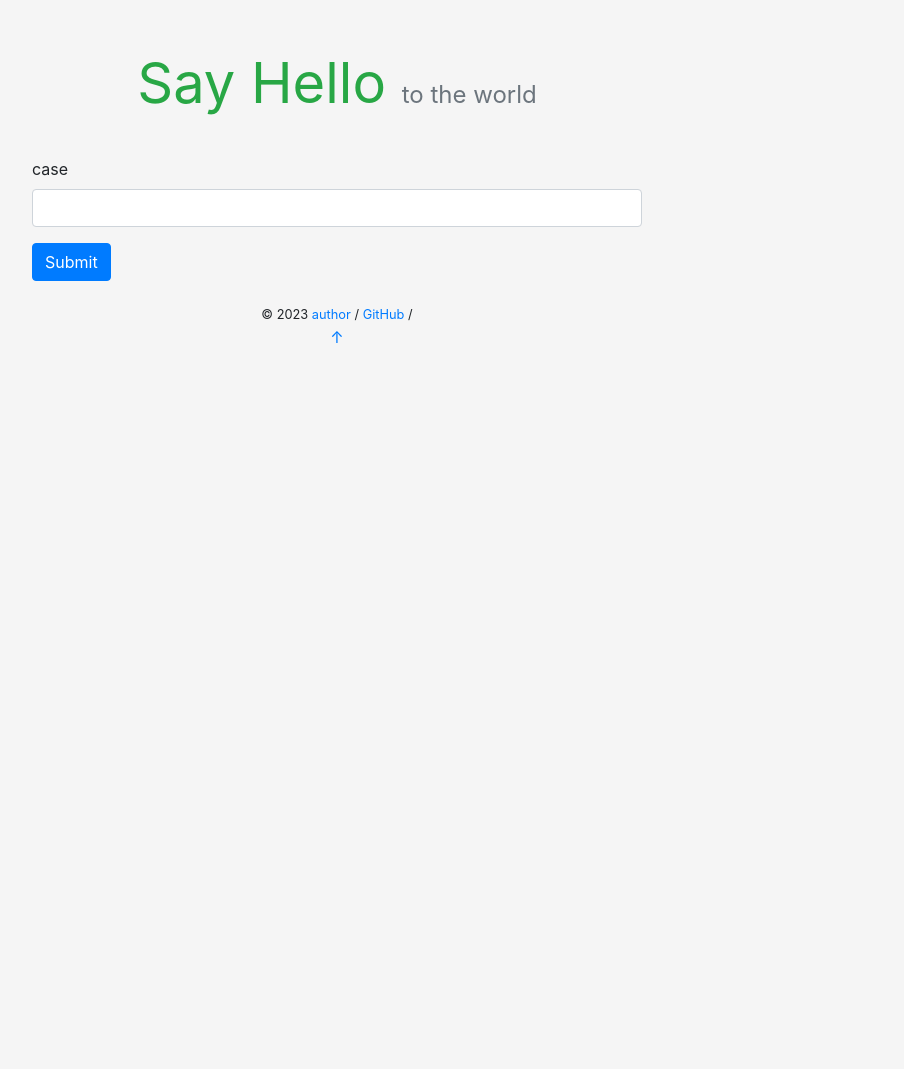
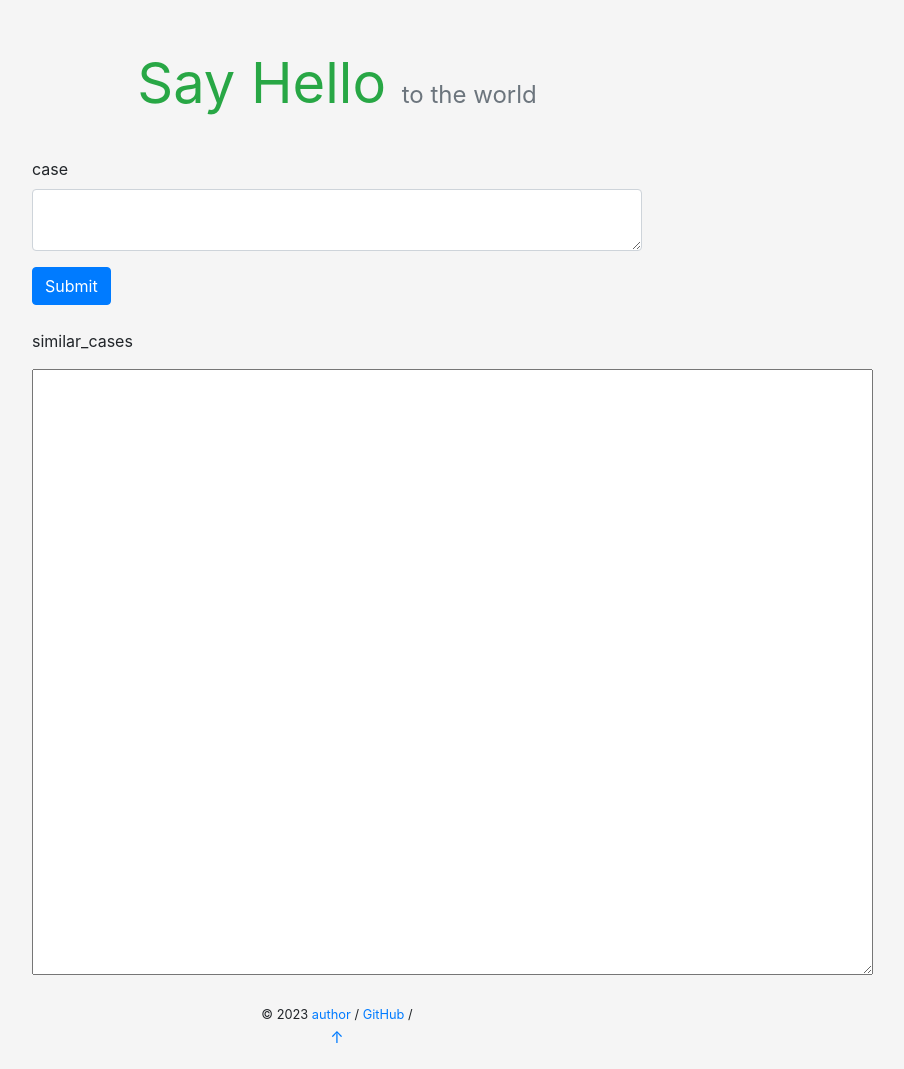
Before and after one commit to Attack825/tf_idf_flask, a Flask app: page / in a window 1280 px wide. Shown: the whole page, without its empty margins (303-1207 px from the left). Before the commit the page ends 343 px from the top, so only its background shows below. Run offline with Flask 2, Linux system fonts and the light colour scheme; some libraries are stand-ins or nearby versions.

Commit message:
flask 文本域

```diff
--- a/tf_idf/forms.py
+++ b/tf_idf/forms.py
@@ -1,10 +1,10 @@
 # -*- coding: utf-8 -*-
 
 from flask_wtf import FlaskForm
-from wtforms import StringField, SubmitField, TextAreaField
+from wtforms import SubmitField, TextAreaField
 from wtforms.validators import DataRequired, Length
 
 
 class HelloForm(FlaskForm):
-    case = StringField('case', validators=[DataRequired(), Length(1, 800)])
+    case = TextAreaField('case', validators=[DataRequired(), Length(1, 1200)])
     submit = SubmitField()
--- a/tf_idf/templates/index.html
+++ b/tf_idf/templates/index.html
@@ -2,7 +2,18 @@
 {% from 'bootstrap/form.html' import render_form %}
 
 {% block content %}
-    <div class="hello-form">
+    <div class="case">
         {{ render_form(form, action=request.full_path) }}
+        <br>
+    </div>
+    <div class="similar_cases">
+        <p>similar_cases</p>
+        <textarea rows="25" cols="80"
+                  style="overflow:scroll;overflow-x:hidden">
+            {{ cases_list[0] }}
+            {{ cases_list[1] }}
+            {{ cases_list[2] }}
+            {{ cases_list[3] }}
+            {{ cases_list[4] }}</textarea>
     </div>
 {% endblock %}
--- a/tf_idf/views.py
+++ b/tf_idf/views.py
@@ -1,12 +1,17 @@
-from flask import flash, redirect, url_for, render_template
+from flask import render_template
 from tf_idf import app
 from tf_idf.forms import HelloForm
 
 
 @app.route('/', methods=['GET', 'POST'])
 def index():
+    similar_cases = []
     form = HelloForm()
     if form.validate_on_submit():
         case = form.case.data
-        return redirect(url_for('index'))
-    return render_template('index.html', form=form)
+        similar_cases = shuchu(case)
+    return render_template('index.html', form=form, cases_list=similar_cases)
+
+
+def shuchu(case):
+    return [case, case, case, case, case]
```
